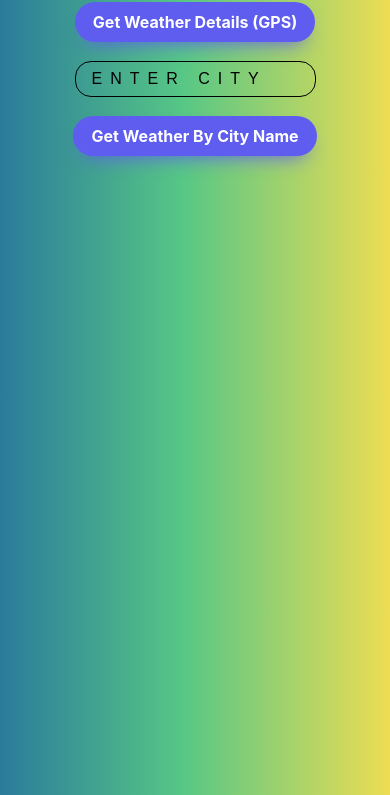
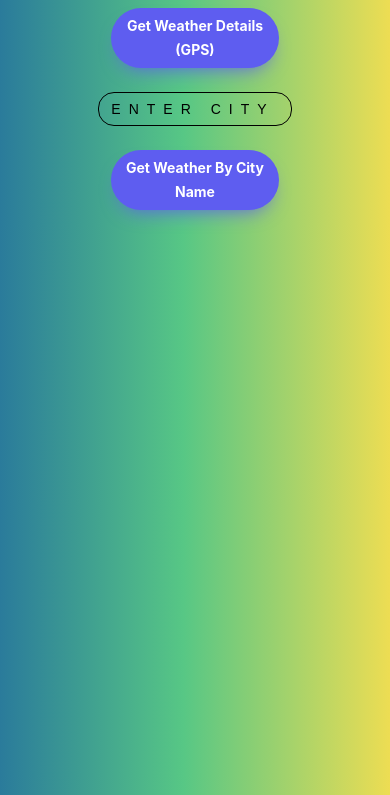
Before and after one commit to vaibhav-deval/Weather_app_using_js, a plain HTML site: page index.html in a window 390 px wide. Shown: the part 49-844 px from the top of the page. Drawn offline with Linux system fonts and the light colour scheme.

Commit message:
No message

```diff
--- a/style.css
+++ b/style.css
@@ -18,9 +18,14 @@ body {
 }
 
 .app {
+  width: 90%;
+  max-width: 450px;
+  text-align: center;
   display: flex;
   flex-direction: column;
   align-items: center;
+  justify-content: center;
+  margin: auto;
 }
 
 .div_btn {
@@ -51,6 +56,9 @@ body {
   margin: 1rem 0rem;
   outline: 0;
   background: transparent;
+  width: 80%;
+  max-width: 300px;
+
 }
 
 .cityInput::placeholder {
@@ -78,7 +86,8 @@ body {
   user-select: none;
   -webkit-user-select: none;
   touch-action: manipulation;
-  width: fit-content;
+  width: 80%;
+  max-width: 250px;
   word-break: break-word;
   border: 0;
 }
@@ -90,3 +99,22 @@ body {
 .button-34:active {
   background: transparent;
 }
+@media (max-width: 600px) {
+  h2 {
+    font-size: 1.8rem;
+  }
+
+  .div_btn {
+    gap: 0.5rem;
+  }
+
+  .cityInput {
+    font-size: 14px;
+    padding: 8px 12px;
+  }
+
+  .button-34 {
+    font-size: 14px;
+    padding: 6px 14px;
+  }
+}
```
